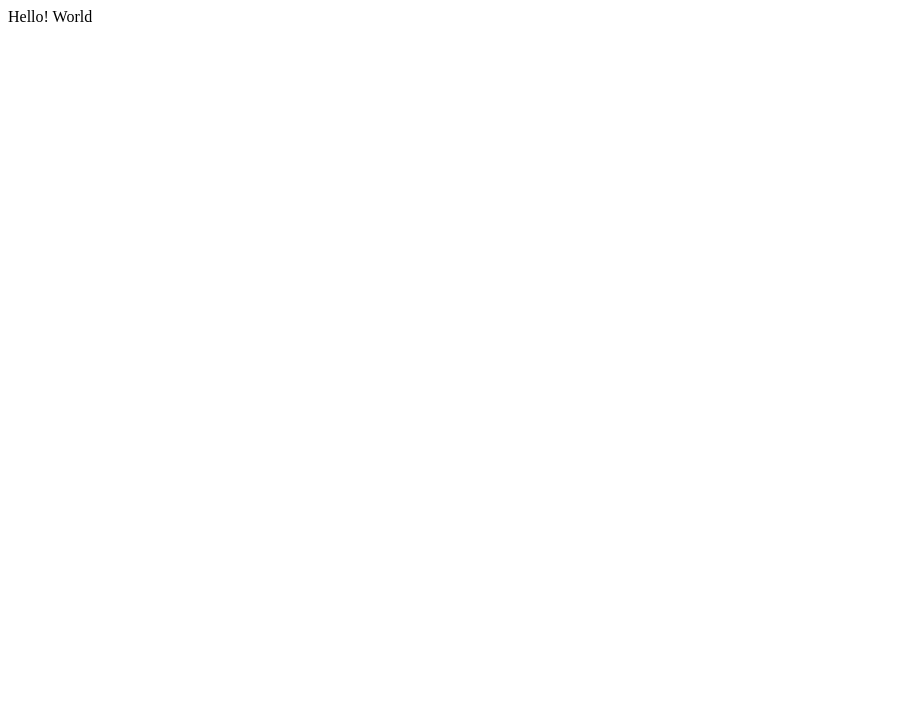
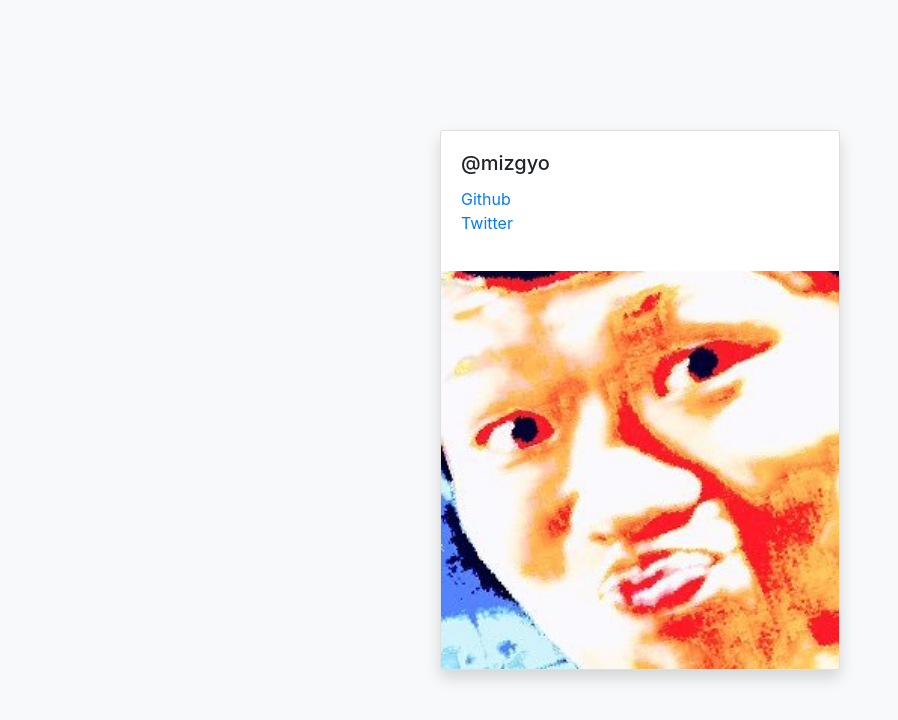
Before and after one commit to mizgyo/mizgyo.github.io, a plain HTML site: page index.html in a window 1280 px wide. Shown: the whole page, without its empty margins (0-898 px from the left). Drawn offline with nearby package versions, Linux system fonts and the light colour scheme.

Commit message:
add index.html and images

```diff
--- a/index.html
+++ b/index.html
@@ -1 +1,37 @@
-Hello! World
+<!DOCTYPE html>
+<html lang="en">
+
+<head>
+    <meta charset="UTF-8">
+    <meta name="viewport" content="width=device-width, initial-scale=1.0">
+    <meta http-equiv="X-UA-Compatible" content="ie=edge">
+    <link rel="stylesheet" href="https://stackpath.bootstrapcdn.com/bootstrap/4.1.1/css/bootstrap.min.css" integrity="sha384-WskhaSGFgHYWDcbwN70/dfYBj47jz9qbsMId/iRN3ewGhXQFZCSftd1LZCfmhktB"
+        crossorigin="anonymous">
+    <title>mizgyo</title>
+</head>
+
+<body class="bg-light">
+    <div class="d-flex align-items-center" style="height:100vh;">
+        <div class="card shadow" style="min-width:50vh; margin: auto;">
+            <div class="card-body">
+                <h5 class="card-title">@mizgyo</h5>
+                <ul class="list-unstyled">
+                    <li>
+                        <a href="https://github.com/mizgyo">
+                            Github
+                        </a>
+                    </li>
+                    <li>
+                        <a href="https://twitter.com/mizgyo">
+                            Twitter
+                        </a>
+                    </li>
+                </ul>
+            </div>
+
+            <img class="card-img-bottom" src="mizgyo.jpg" alt="mizgyo">
+        </div>
+    </div>
+</body>
+
+</html>
```
Also changed, not shown: favicon.ico (added), mizgyo.jpg (added).
